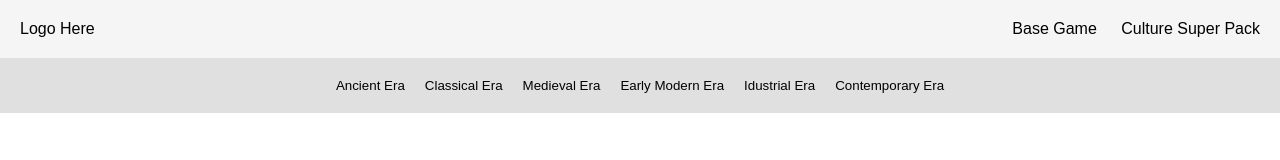
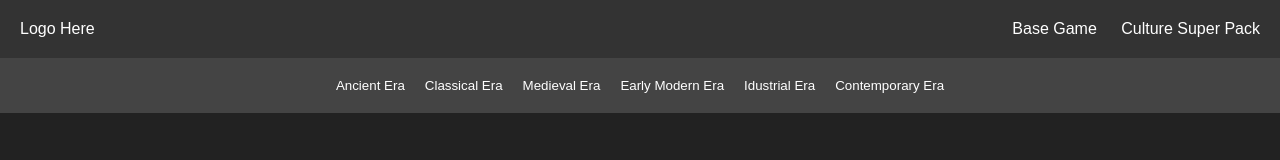
Before and after one commit to AdamJNew/Humankind-Culture-Viewer, a plain HTML site: page index.html in a window 1280 px wide. Drawn offline with nearby package versions, Linux system fonts and the light colour scheme.

Commit message:
Update style.css

```diff
--- a/style.css
+++ b/style.css
@@ -3,19 +3,21 @@ body, html {
     margin: 0;
     padding: 0;
     font-family: Arial, sans-serif;
+	background-color: #222;
 }
 
 header {
     display: flex;
     justify-content: space-between;
     padding: 20px;
-    background-color: #f5f5f5;
+    background-color: #333;
+	color: #fff; /* White text */
 }
 
 #menu a {
     margin-right: 20px;
     text-decoration: none;
-    color: black;
+	color: #fff; /* White text */
 }
 
 #menu a:last-child {
@@ -26,7 +28,7 @@ header {
     display: flex;
     justify-content: center;
     padding: 10px 0;
-    background-color: #e0e0e0;
+    background-color: #444;
 }
 
 .tab {
@@ -34,10 +36,12 @@ header {
     border: none;
     background-color: transparent;
     cursor: pointer;
+	color: #fff; /* White text */
 }
 
 #content {
     display: grid;
+	background-color: #222;
     grid-template-columns: repeat(auto-fill, minmax(200px, 1fr));
     gap: 20px;
     padding: 20px;
@@ -47,6 +51,8 @@ header {
     border: 1px solid #ccc;
     border-radius: 5px;
     overflow: hidden;
+	background-color: #444; /* Dark grey */
+	color: #fff; /* White text */
 }
 
 .card img {
```
